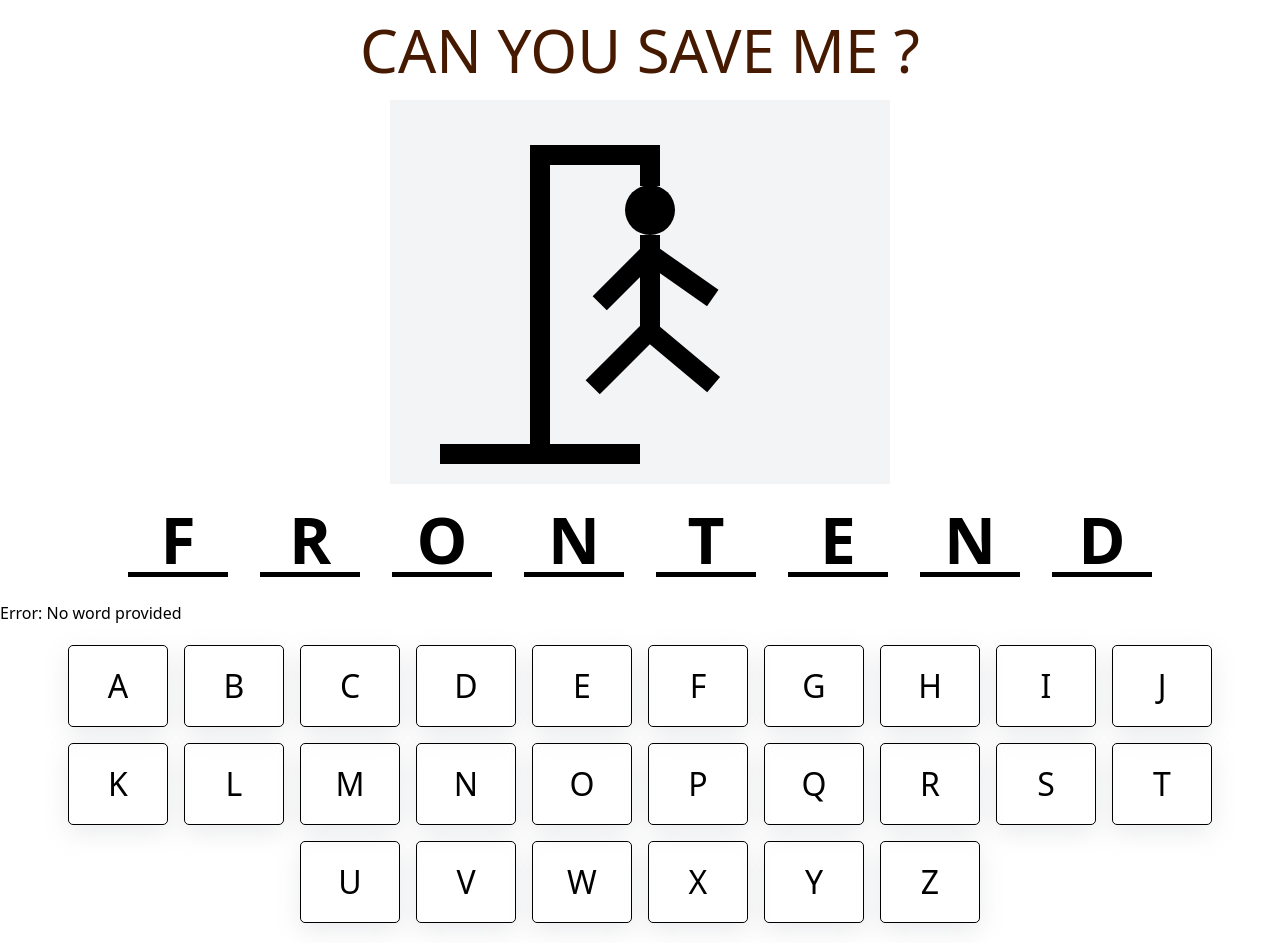
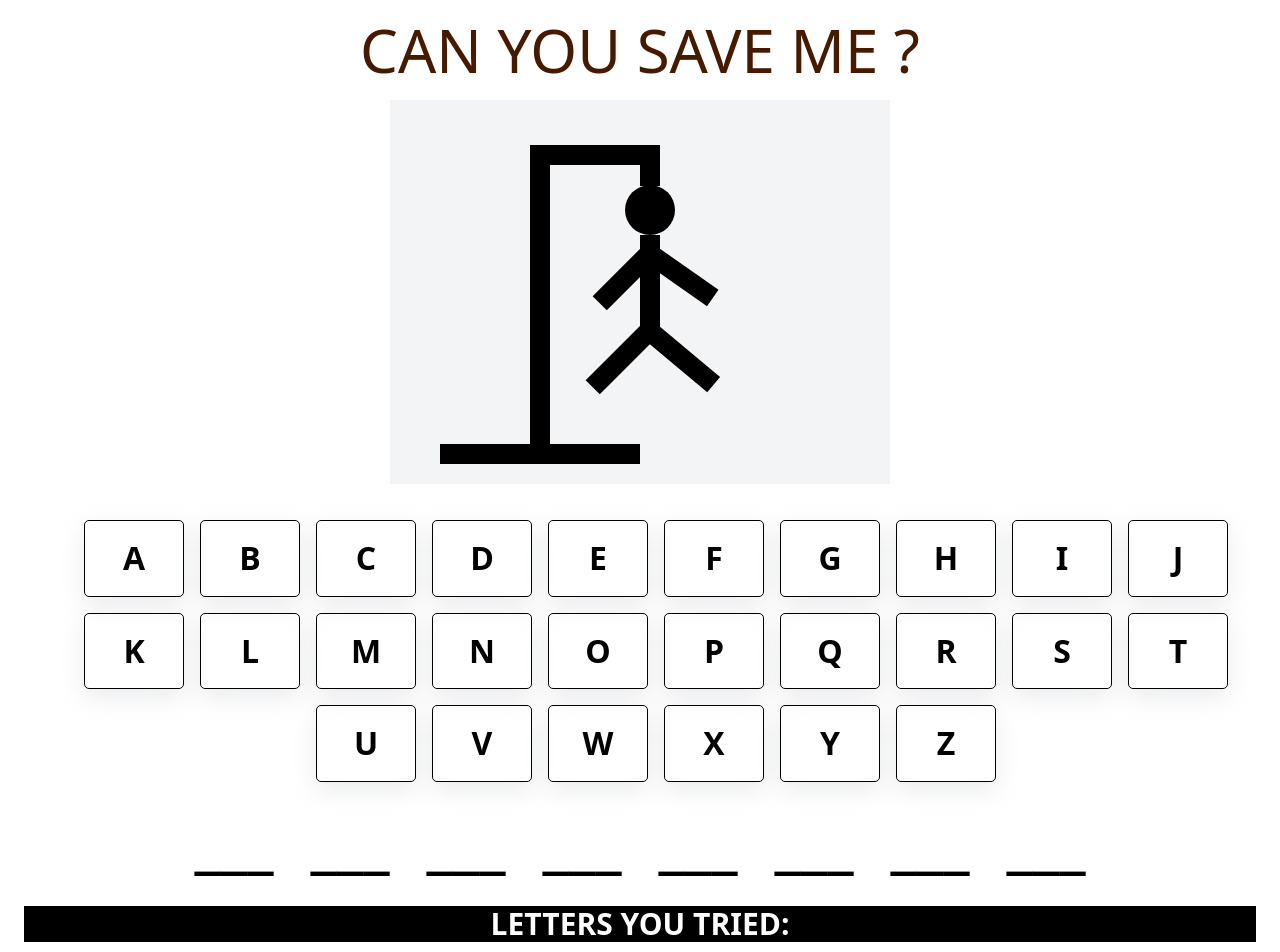
Before and after one commit to suren36/HANGMAN-with-REACT-TYPESCRIPT, a React (Vite) app: page / in a window 1280 px wide. Shown: the top 952 px of the page. Built offline with nearby package versions, Linux system fonts and the light colour scheme.

Commit message:
Record Typed Letter And Compare with correct word

```diff
--- a/src/App.css
+++ b/src/App.css
@@ -112,7 +112,6 @@
     justify-content: center;
 }
 .h-letter{
-    border-bottom: 5px solid #000;
     gap: 1rem;
     width: 100px;
 }
@@ -137,3 +136,9 @@
     scale: 1.1;
 }
 }
+
+
+.asd{
+    border-bottom: 5px solid #000;
+    min-width: 5rem;
+}
--- a/src/App.tsx
+++ b/src/App.tsx
@@ -31,7 +31,7 @@ function App() {
       <HangmanDrawing />
       <Homepage/>
       <Hangmanword />
-      <Keyword />
+
     </>
   );
 }
--- a/src/components/Hangmanword.tsx
+++ b/src/components/Hangmanword.tsx
@@ -1,36 +1,34 @@
-import React from 'react'
-import { useState } from 'react';
+import React from 'react';
 
-// Define props interface for THIS component
 interface HangmanwordProps {
   guessWord?: string;
+  guessedLetters?: string[];
 }
 
-export const Hangmanword = ({ guessWord }: HangmanwordProps) => {
-  // Use the guessWord prop instead of the hardcoded value
+export const Hangmanword = ({ guessWord, guessedLetters = [] }: HangmanwordProps) => {
   if (!guessWord) return <p>Error: No word provided</p>;
 
-  const guessedLetter = ()=>{
+  // Convert guessWord and guessedLetters to uppercase for consistent comparison
+  const upperGuessWord = guessWord.toUpperCase();
+  const upperGuessedLetters = guessedLetters.map((letter) => letter.toUpperCase());
 
-    return  guessWord.split("").map((letter,index) =>{
-return <span key ={index } className='h-letter'>{letter}</span>
-  })
-  }
+  const displayWord = () => {
+    return upperGuessWord.split("").map((letter, index) => (
+      <span key={index} className="h-letter">
+        {upperGuessedLetters.includes(letter) ? letter: "___"}
+      </span>
 
-  const  guessedLetterArray =
-  console.log(guessedLetter());
-
-//   const guessedletters = ["A", "E", "I", "O", "U", "W"];
-  console.log(guessWord);
-
+    ));
+  };
 
   return (
-   <>
-    <div className="hangword uppercase text-center text-8xl m-2 gap-1">
-
-
-
-      {guessedLetter()}    </div>
-   </>
-  )
-}
+    <div className="hangword uppercase text-center text-8xl m-2 gap-4 flex-col">
+      <div className="guessedLetter flex gap-4 m-auto">{displayWord()}</div>
+      <div className="guessedword">
+        <span className="text-3xl text-center block bg-black text-white">
+          Letters You Tried: {guessedLetters.join(", ")}
+        </span>
+      </div>
+    </div>
+  );
+};
--- a/src/components/Keyword.tsx
+++ b/src/components/Keyword.tsx
@@ -1,29 +1,57 @@
-import React from 'react'
+import { useEffect, useState } from "react";
+import { Hangmanword } from "./Hangmanword";
 
-export const Keyword = () => {
+interface KeywordProps {
+  guessWord?: string;
+}
 
+export const Keyword = ({ guessWord }: KeywordProps) => {
   const Letters = [
+    "A", "B", "C", "D", "E", "F", "G", "H", "I", "J", "K", "L", "M", "N", "O",
+    "P", "Q", "R", "S", "T", "U", "V", "W", "X", "Y", "Z"
+  ];
 
-"A","B","C","D","E","F","G","H","I","J","K","L","M","N","O","P","Q","R","S","T","U","V","W","X","Y","Z"
+  const [guessedLetters, setGuessedLetters] = useState<string[]>([]);
 
-  ]
+  const letterGuessed = (letter: string) => {
+    if (!guessedLetters.includes(letter)) {
+      setGuessedLetters((prevLetters) => [...prevLetters, letter]);
+    }
+  };
+
+  const handleClick = (letter: string) => {
+    console.log("Clicked", letter);
+    letterGuessed(letter);
+  };
+
+  useEffect(() => {
+    const handleKeyDown = (event: KeyboardEvent) => {
+      const pressedKey = event.key.toUpperCase();
+      if (Letters.includes(pressedKey)) {
+        letterGuessed(pressedKey);
+      }
+    };
+
+    window.addEventListener("keydown", handleKeyDown);
+    return () => {
+      window.removeEventListener("keydown", handleKeyDown);
+    };
+  }, []);
+
   return (
     <div>
-
-
-
-<div className="keyboard flex gap-4 flex-wrap w-7xl m-auto justify-center p-5  ">
-{Letters.map((letter,index)=>{
-
-return <span key={index} className='letter  text-center min-w-25'>{letter}</span>
-
-})
-}
-</div>
-
-
-
-
+      <div className="keyboard flex gap-4 flex-wrap w-7xl m-auto justify-center p-5">
+        {Letters.map((letter, index) => (
+          <span
+            onClick={() => handleClick(letter)}
+            key={index}
+            className="letter text-center min-w-25 cursor-pointer"
+          >
+            {letter}
+          </span>
+        ))}
+      </div>
+      <Hangmanword guessWord={guessWord} guessedLetters={guessedLetters} />
     </div>
-  )
-}
+  );
+};
--- a/src/pages/Homepage.tsx
+++ b/src/pages/Homepage.tsx
@@ -1,25 +1,23 @@
-import React, { useState } from 'react'
+import React, { useState } from 'react';
 import wordList from '../wordList.json';
-import { Hangmanword } from '../components/Hangmanword';
+import { Keyword } from '../components/Keyword';
 
 interface HomepageProps {
-  initialWord?: string; // Renamed from guessWord to avoid conflict
+  initialWord?: string;
 }
 
 export const Homepage = ({ initialWord }: HomepageProps) => {
   const words = wordList.words;
 
-  // Use a different name for the state variable
   const [guessWord, setGuessWord] = useState<string>(() => {
-    // Use initialWord if provided, otherwise pick random word
     return initialWord || words[Math.floor(Math.random() * words.length)];
   });
 
   return (
     <div className="text-center text-2xl font-bold p-4">
-      <Hangmanword guessWord={guessWord} />
+      <Keyword guessWord={guessWord} />
     </div>
-  )
-}
+  );
+};
 
-export default Homepage
+export default Homepage;
```
